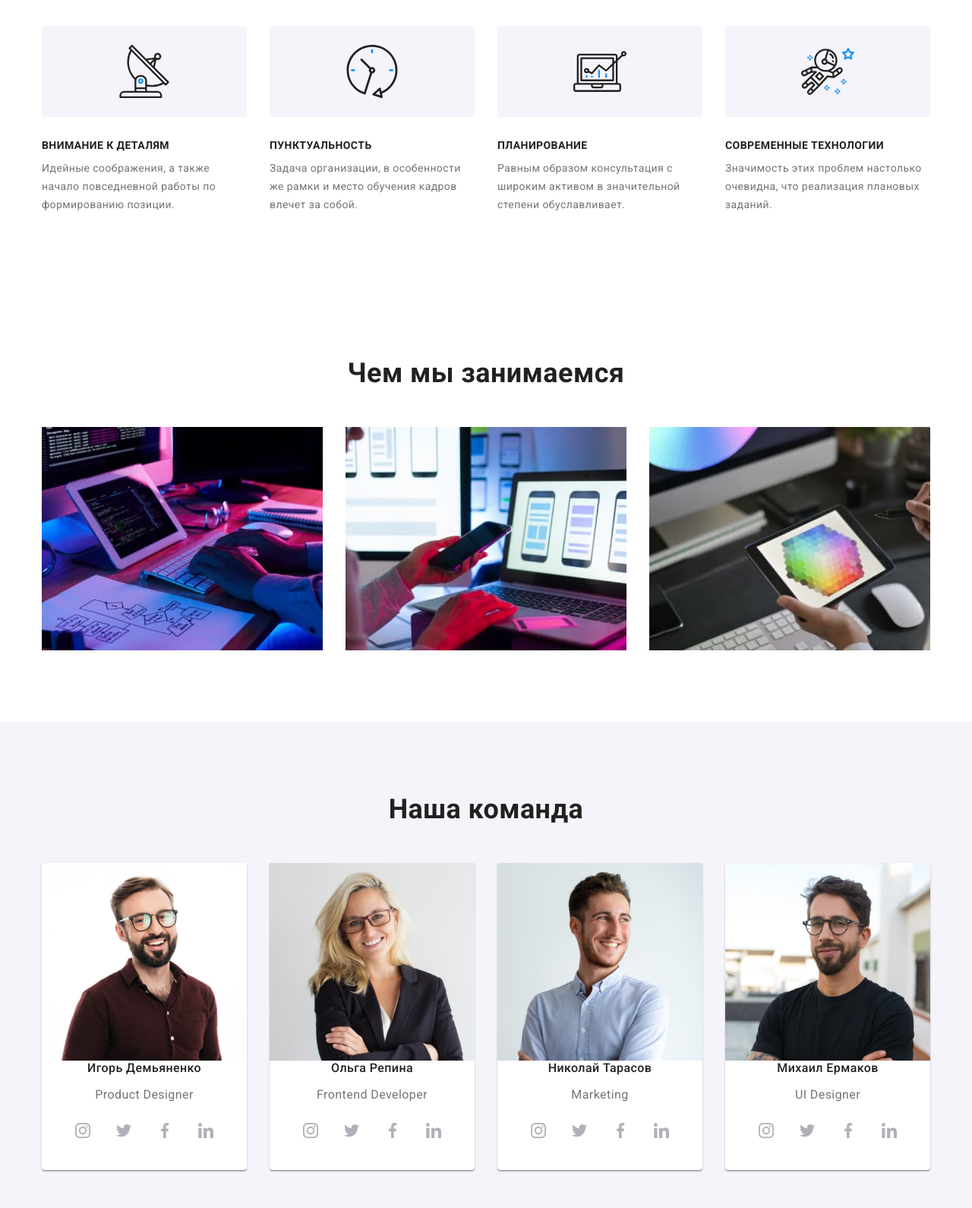
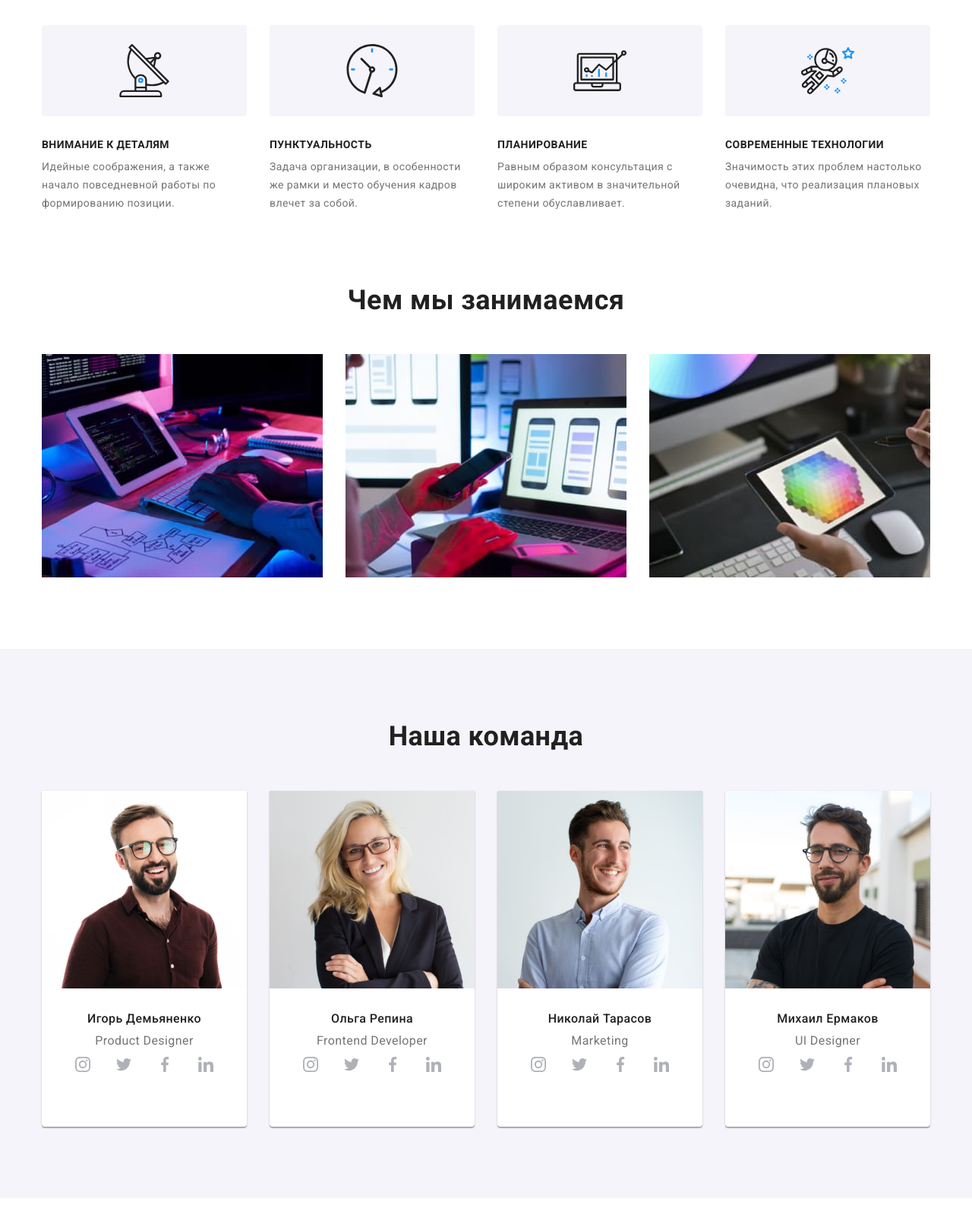
Before and after one commit to Mr-Nihility/goit-markup-hw-04, a plain HTML site: page index.html in a window 1280 px wide. Shown: the part 741-2331 px from the top of the page at 76% size. Drawn offline with nearby package versions, Linux system fonts and the light colour scheme.

Commit message:
sync with hw3

```diff
--- a/css/style.css
+++ b/css/style.css
@@ -472,7 +472,8 @@ img , svg {
 
 .page-footer .logo{
    margin-bottom: 20px;
-   display: inline-block;
+   margin-right: 0;
+   display: block;
 }
 
 
--- a/index.html
+++ b/index.html
@@ -61,16 +61,18 @@
       <!--Heroes-->
       <section class="hero">
         <div class="container">
-          <h1 class="main-title">Эффективные решения для вашего бизнеса</h1>
+          <h1 class="hero-title">Эффективные решения для вашего бизнеса</h1>
           <button type="button" class="button">Заказать услугу</button>
         </div>
       </section>
 
       <!--преимущества-->
-      <section class="section">
+      <section class="section section-advance">
         <div class="container">
           <!-- заголовок секции для семантики -->
-          <h2 class="section-title features-title">Наши преимущества</h2>
+          <h2 class="visually-hidden" aria-hidden="true" tabindex="-1">
+            Наши преимущества
+          </h2>
           <ul class="features-list list">
             <li class="list-item">
               <div class="canvas">
@@ -125,7 +127,7 @@
       </section>
 
       <!--чем мы занимаемся-->
-      <section class="section">
+      <section class="section section-occupation">
         <div class="container">
           <h2 class="section-title">Чем мы занимаемся</h2>
           <ul class="occupation-list list">
@@ -169,8 +171,9 @@
                 width="270"
                 height="260"
               />
+              <div class="team-descr">
                 <h3 class="team-title">Игорь Демьяненко</h3>
-              <p lang="en" class="team-text">Product Designer</p>
+                <p lang="en" class="team-text text">Product Designer</p>
                 <!-- socialmedia-list -->
                 <ul class="socialmedia-list list">
                   <li class="socialmedia-item">
@@ -199,7 +202,9 @@
                       aria-label="twitter"
                     >
                       <svg class="socialmedia-icon" width="20" heigth="20">
-                      <use href="./images/icons/symbol-defs.svg#twittter"></use>
+                        <use
+                          href="./images/icons/symbol-defs.svg#twittter"
+                        ></use>
                       </svg>
                     </a>
                   </li>
@@ -212,7 +217,9 @@
                       aria-label="facebook"
                     >
                       <svg class="socialmedia-icon" width="20" heigth="20">
-                      <use href="./images/icons/symbol-defs.svg#facebook"></use>
+                        <use
+                          href="./images/icons/symbol-defs.svg#facebook"
+                        ></use>
                       </svg>
                     </a>
                   </li>
@@ -225,11 +232,14 @@
                       aria-label="linkedin"
                     >
                       <svg class="socialmedia-icon" width="20" heigth="20">
-                      <use href="./images/icons/symbol-defs.svg#linkedin"></use>
+                        <use
+                          href="./images/icons/symbol-defs.svg#linkedin"
+                        ></use>
                       </svg>
                     </a>
                   </li>
                 </ul>
+              </div>
             </li>
             <li class="team-item">
               <img
@@ -239,8 +249,9 @@
                 width="270"
                 height="260"
               />
+              <div class="team-descr">
                 <h3 class="team-title">Ольга Репина</h3>
-              <p lang="en" class="team-text">Frontend Developer</p>
+                <p lang="en" class="team-text text">Frontend Developer</p>
                 <ul class="socialmedia-list list">
                   <li class="socialmedia-item">
                     <a
@@ -266,7 +277,9 @@
                       aria-label="twitter"
                     >
                       <svg class="socialmedia-icon" width="20" heigth="20">
-                      <use href="./images/icons/symbol-defs.svg#twittter"></use>
+                        <use
+                          href="./images/icons/symbol-defs.svg#twittter"
+                        ></use>
                       </svg>
                     </a>
                   </li>
@@ -279,7 +292,9 @@
                       aria-label="facebook"
                     >
                       <svg class="socialmedia-icon" width="20" heigth="20">
-                      <use href="./images/icons/symbol-defs.svg#facebook"></use>
+                        <use
+                          href="./images/icons/symbol-defs.svg#facebook"
+                        ></use>
                       </svg>
                     </a>
                   </li>
@@ -292,11 +307,14 @@
                       aria-label="linkedin"
                     >
                       <svg class="socialmedia-icon" width="20" heigth="20">
-                      <use href="./images/icons/symbol-defs.svg#linkedin"></use>
+                        <use
+                          href="./images/icons/symbol-defs.svg#linkedin"
+                        ></use>
                       </svg>
                     </a>
                   </li>
                 </ul>
+              </div>
             </li>
             <li class="team-item">
               <img
@@ -306,8 +324,9 @@
                 width="270"
                 height="260"
               />
+              <div class="team-descr">
                 <h3 class="team-title">Николай Тарасов</h3>
-              <p lang="en" class="team-text">Marketing</p>
+                <p lang="en" class="team-text text">Marketing</p>
                 <ul class="socialmedia-list list">
                   <li class="socialmedia-item">
                     <a
@@ -333,7 +352,9 @@
                       aria-label="twitter"
                     >
                       <svg class="socialmedia-icon" width="20" heigth="20">
-                      <use href="./images/icons/symbol-defs.svg#twittter"></use>
+                        <use
+                          href="./images/icons/symbol-defs.svg#twittter"
+                        ></use>
                       </svg>
                     </a>
                   </li>
@@ -346,7 +367,9 @@
                       aria-label="facebook"
                     >
                       <svg class="socialmedia-icon" width="20" heigth="20">
-                      <use href="./images/icons/symbol-defs.svg#facebook"></use>
+                        <use
+                          href="./images/icons/symbol-defs.svg#facebook"
+                        ></use>
                       </svg>
                     </a>
                   </li>
@@ -359,11 +382,14 @@
                       aria-label="linkedin"
                     >
                       <svg class="socialmedia-icon" width="20" heigth="20">
-                      <use href="./images/icons/symbol-defs.svg#linkedin"></use>
+                        <use
+                          href="./images/icons/symbol-defs.svg#linkedin"
+                        ></use>
                       </svg>
                     </a>
                   </li>
                 </ul>
+              </div>
             </li>
             <li class="team-item">
               <img
@@ -373,8 +399,9 @@
                 width="270"
                 height="260"
               />
+              <div class="team-descr">
                 <h3 class="team-title">Михаил Ермаков</h3>
-              <p lang="en" class="team-text">UI Designer</p>
+                <p lang="en" class="team-text text">UI Designer</p>
                 <ul class="socialmedia-list list">
                   <li class="socialmedia-item">
                     <a
@@ -400,7 +427,9 @@
                       aria-label="twitter"
                     >
                       <svg class="socialmedia-icon" width="20" heigth="20">
-                      <use href="./images/icons/symbol-defs.svg#twittter"></use>
+                        <use
+                          href="./images/icons/symbol-defs.svg#twittter"
+                        ></use>
                       </svg>
                     </a>
                   </li>
@@ -413,7 +442,9 @@
                       aria-label="facebook"
                     >
                       <svg class="socialmedia-icon" width="20" heigth="20">
-                      <use href="./images/icons/symbol-defs.svg#facebook"></use>
+                        <use
+                          href="./images/icons/symbol-defs.svg#facebook"
+                        ></use>
                       </svg>
                     </a>
                   </li>
@@ -426,11 +457,14 @@
                       aria-label="linkedin"
                     >
                       <svg class="socialmedia-icon" width="20" heigth="20">
-                      <use href="./images/icons/symbol-defs.svg#linkedin"></use>
+                        <use
+                          href="./images/icons/symbol-defs.svg#linkedin"
+                        ></use>
                       </svg>
                     </a>
                   </li>
                 </ul>
+              </div>
             </li>
           </ul>
         </div>
```
Also changed, not shown: portfolio.html (+22 -2 lines). Lines whose indentation alone changed are shown as unchanged.
